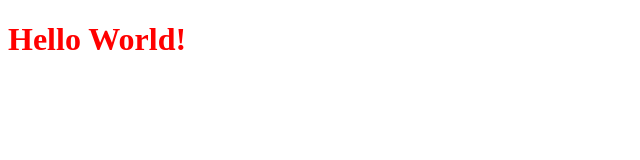
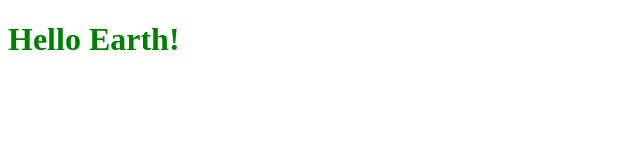
Before and after one commit to n8chesley/website, a plain HTML site: page index.html in a window 1280 px wide. Shown: the whole page, without its empty margins (0-640 px from the left). Drawn offline with Linux system fonts and the light colour scheme.

Commit message:
change h1 color

```diff
--- a/index.html
+++ b/index.html
@@ -5,6 +5,6 @@
     <title></title>
   </head>
   <body>
-<h1>Hello World!</h1>
+<h1>Hello Earth!</h1>
   </body>
 </html>
--- a/style.css
+++ b/style.css
@@ -1,3 +1,3 @@
 h1 {
-  color: red;
+  color: green;
 }
```
